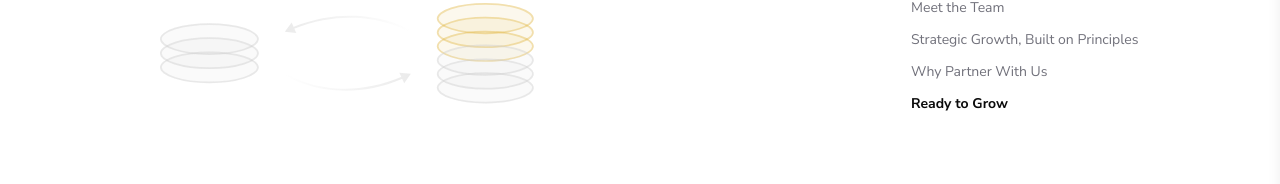
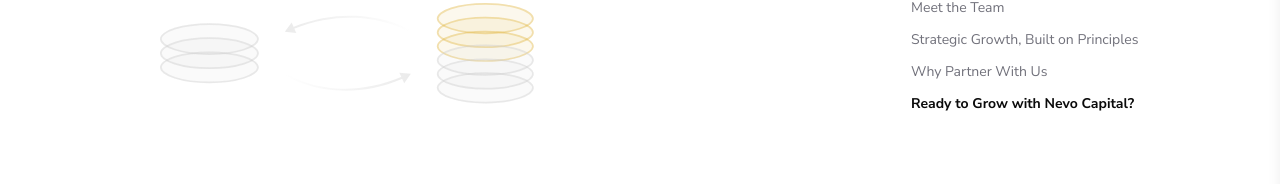
Before and after one commit to kid-us/nevocapital, a React (Vite) app: page /company in a window 1280 px wide. Shown: the part 357-541 px from the top of the page. Built offline with nearby package versions, Linux system fonts and the light colour scheme.

Commit message:
feat: fixed label table content

```diff
--- a/src/routes/company/index.tsx
+++ b/src/routes/company/index.tsx
@@ -110,7 +110,7 @@ const toc: TOC[] = [
   { id: "MeetTheTeam", label: "Meet the Team" },
   { id: "OurVision", label: "Strategic Growth, Built on Principles" },
   { id: "WhyPartnerWithUs", label: "Why Partner With Us" },
-  { id: "ReadyToGrow", label: "Ready to Grow" },
+  { id: "ReadyToGrow", label: "Ready to Grow with Nevo Capital?" },
 ];
 
 function companyPage() {
```
